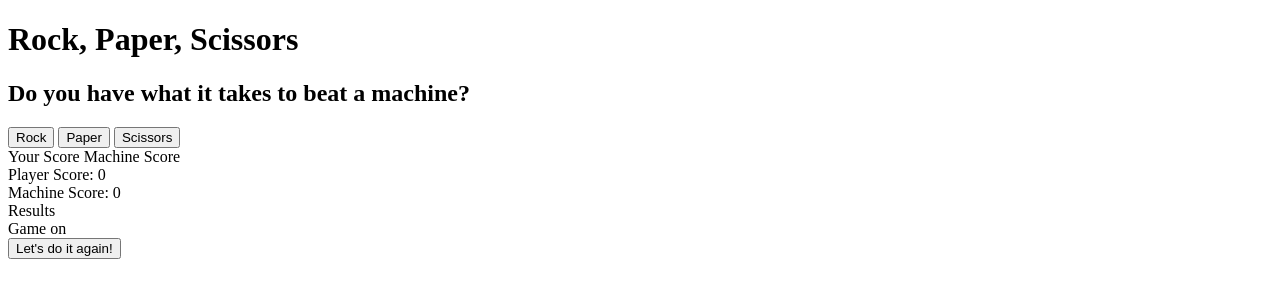
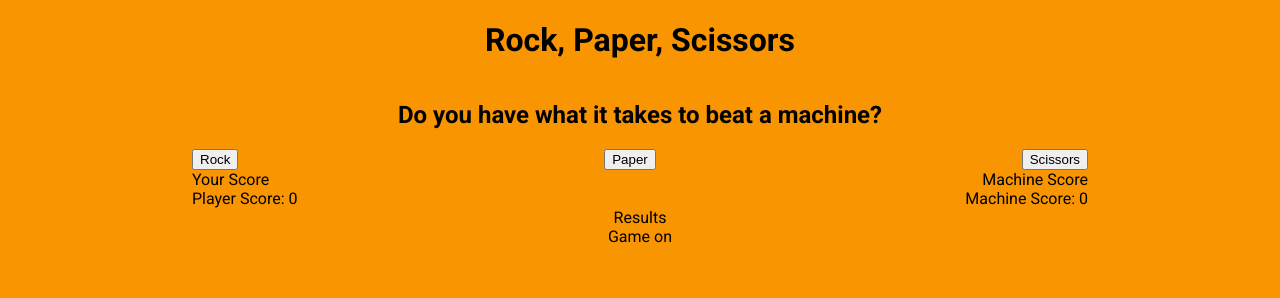
Before and after one commit to RussianIntel/rock-paper-csissors-odin, a plain HTML site: page index.html in a window 1280 px wide. Drawn offline with Linux system fonts and the light colour scheme.

Commit message:
Basic UI, nothing fancy

```diff
--- a/index.html
+++ b/index.html
@@ -29,11 +29,8 @@
         <div id="playerScore"></div>
         <div id="computerScore"></div>
     </div>
-    <div><span id="resultsLabel">Results</span></div>
-    <div id="roundWinner"></div>
-    <div>
-        <button id="reset">Let's do it again!</button>
-    </div>
+    <div class="resultsLabel"><span id="resultsLabel">Results</span>
+    <div id="roundWinner"></div></div>
 </div>
 <script type="text/javascript" src="play.js"></script>
 </body>
--- a/styles.css
+++ b/styles.css
@@ -0,0 +1,44 @@
+@import url('https://fonts.googleapis.com/css2?family=Roboto:wght@400;700&display=swap');
+
+body {
+    margin: 0;
+    font-family: Roboto, sans-serif;
+    background-color: #f89501;
+}
+.header {
+    display: flex;
+    flex-direction: column;
+    justify-content: space-between;
+    align-items: center;
+    padding-left: 15%;
+  padding-right: 15%;
+}
+.game {
+    display: flex;
+    justify-content: space-between;
+    align-items: center;
+    padding-left: 15%;
+  padding-right: 15%;
+}
+.scoreBoard {
+display: flex;
+justify-content: space-between;
+align-items: center;
+padding-left: 15%;
+padding-right: 15%;
+}
+.score {
+    display: flex;
+    justify-content: space-between;
+    align-items: center;
+    padding-left: 15%;
+    padding-right: 15%;
+    }
+.resultsLabel {
+    display: flex;
+    flex-direction: column;
+    justify-content: space-between;
+    align-items: center;
+    padding-left: 15%;
+    padding-right: 15%;
+    }
```
